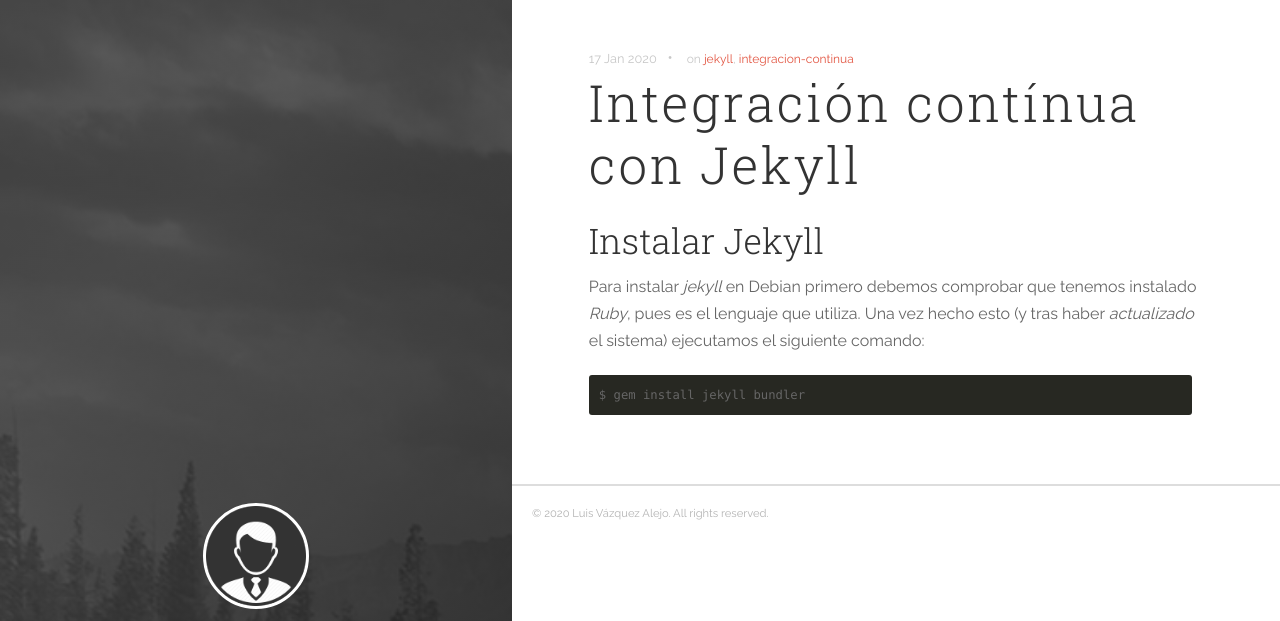
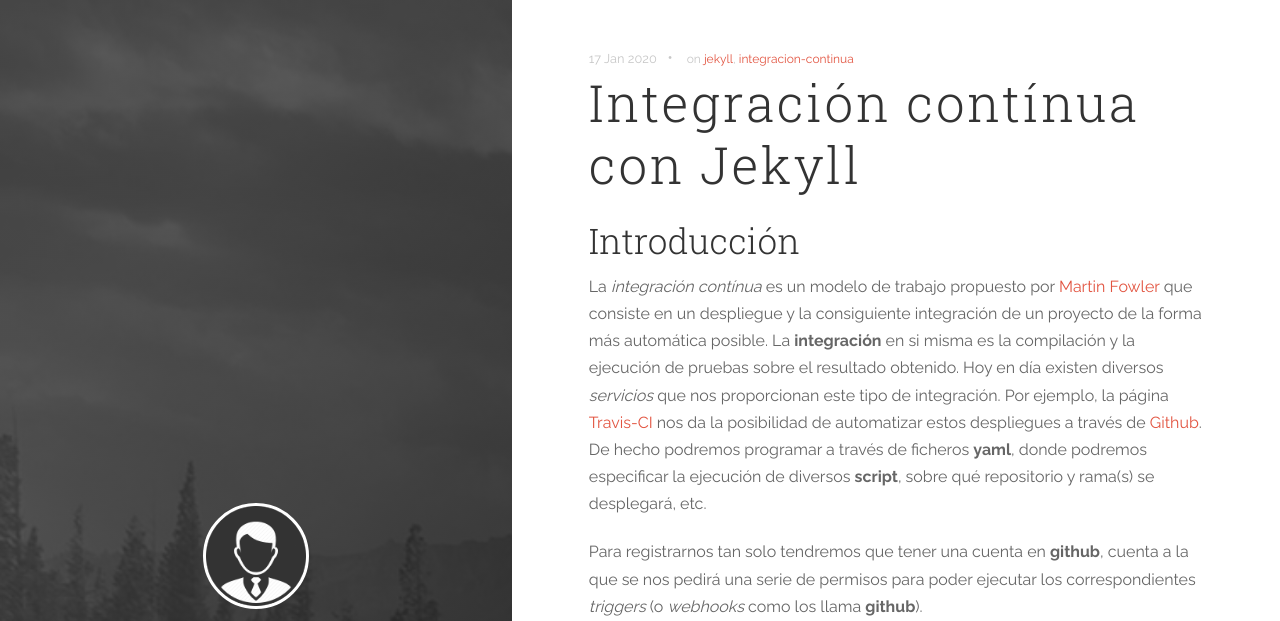
Before and after one commit to LuisaoStuff/blog, a Jekyll site: the page built from _posts/2020-01-17-Integración-continua-con-Jekyll.markdown, in a window 1280 px wide and 1400 px high. Shown: the top 621 px of the window. Built offline with Jekyll 4.4.1, drawn with Linux system fonts in a browser that asks for light colours; some of the changed text lies outside the part shown; grey boxes are pictures that could not be loaded.

Commit message:
modifico posts

````diff
--- a/_posts/2020-01-17-Integración-continua-con-Jekyll.markdown
+++ b/_posts/2020-01-17-Integración-continua-con-Jekyll.markdown
@@ -6,9 +6,24 @@ categories: [jekyll,travis-ci,github]
 tags: [jekyll,integracion-continua]
 ---
 
-## Instalar Jekyll
+## Introducción
 
-Para instalar *jekyll* en Debian primero debemos comprobar que tenemos instalado *Ruby*, pues es el lenguaje que utiliza. Una vez hecho esto (y tras haber *actualizado* el sistema) ejecutamos el siguiente comando:
-```
-$ gem install jekyll bundler
-```
+La _integración contínua_ es un modelo de trabajo propuesto por [Martin Fowler](https://es.wikipedia.org/wiki/Martin_Fowler) que consiste en un despliegue y la consiguiente integración de un proyecto de la forma más automática posible. La **integración** en si misma es la compilación y la ejecución de pruebas sobre el resultado obtenido.
+Hoy en día existen diversos _servicios_ que nos proporcionan este tipo de integración. Por ejemplo, la página [Travis-CI](https://travis-ci.org) nos da la posibilidad de automatizar estos despliegues a través de [Github](https://github.com/). De hecho podremos programar a través de ficheros **yaml**, donde podremos especificar la ejecución de diversos **script**, sobre qué repositorio y rama(s) se desplegará, etc.
+
+Para registrarnos tan solo tendremos que tener una cuenta en **github**, cuenta a la que se nos pedirá una serie de permisos para poder ejecutar los correspondientes _triggers_ (o _webhooks_ como los llama **github**).
+
+<a href="/images/sign-up-travis.ong"><img src="/images/sign-up-travis.ong" /></a>
+
+
+## Preparación del repositorio
+
+En entradas anteriores teníamos nuestro proyecto dividido en dos repositorios y dichos repositorios los teníamos en local. Como con *Travis-CI* tanto la construcción de la página como el despliegue se realiza en desde un **docker** remoto, no necesitaremos tener el repositorio contenedor del html en local. De hecho, para tener un mayor orden vamos a situar todo en un mismo repositorio dividido en dos ramas distintas.
+La rama **master** contendrá los ficheros necesarios para que **jekyll** pueda construir la página. Y la rama **gh-pages** será la contenedora del *html*, y a la que estará "apuntando" el servicio de **Github Pages**.
+
+En mi caso el repositorio lo llamaré **blog**
+
+
+## Configuración Travis-CI
+
+Una vez nos hemos registrado, tendremos que dirigirnos al apartado de nuestro perfil, donde veremos un listado de nuestros repositorios. En esta ocasión vamos a activar solo el repositorio donde tenemos los ficheros **jekyll**.
````
Also changed, not shown: images/sign-up-travis.png (added).
